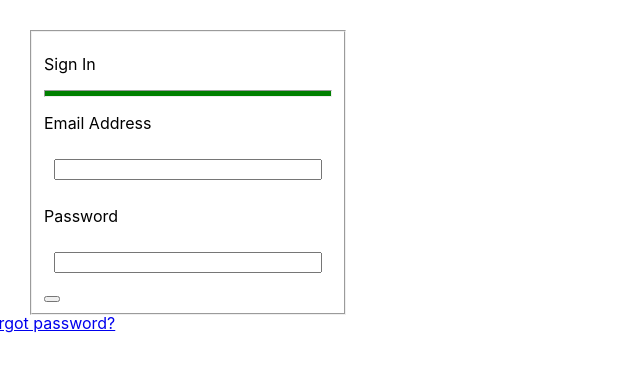
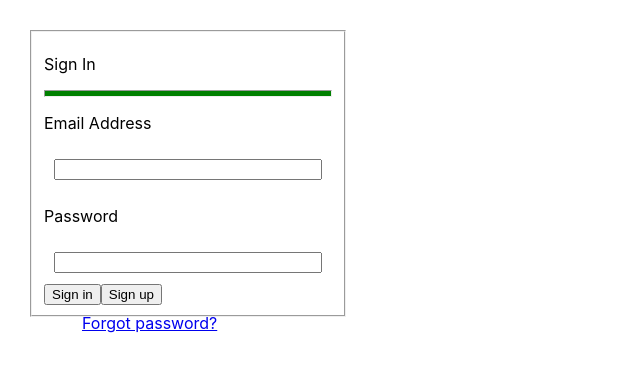
Before and after one commit to Otho01/learning, a React (Create React App) app in the folder firstapp/: page / in a window 1280 px wide. Shown: the top 372 px of the page, without its empty margins (0-640 px from the left). Built offline with nearby package versions, Linux system fonts and the light colour scheme.

Commit message:
Added reusable bottom

```diff
--- a/firstapp/src/App.css
+++ b/firstapp/src/App.css
@@ -51,6 +51,7 @@
 }
 .buttons {
   position: absolute;
+  display: inline-block;
   /*margin: 100px;*/
 }
 @keyframes App-logo-spin {
--- a/firstapp/src/App.js
+++ b/firstapp/src/App.js
@@ -3,20 +3,17 @@ import React from "react"
 import './App.css';
 
 class Button extends React.Component {
-  constructor(props) {
-    super(props)
-  }
   render() {
+    const {children} = this.props
     return (
-      <button></button>
+      <button>
+        {children}
+      </button>
     )
   }
 }
 
 class SingInForm extends React.Component {
-  constructor(props) {
-    super(props)
-  }
   render() {
     return (
       <form className="signInForm">
@@ -28,15 +25,18 @@ class SingInForm extends React.Component {
           <br/>
           <p>Password</p>
           <input type="password" className="inputs"/>
-          <Button className="buttons" />
+          <Button className="buttons" >
+            Sign in
+          </Button>
+          <Button className="buttons" >
+            Sign up
+          </Button>
           <a className="anchors" href="#">Forgot password?</a>
         </fieldset>
       </form>
     )
   }
 }
-
-
 
 function App() {
   return (
```
